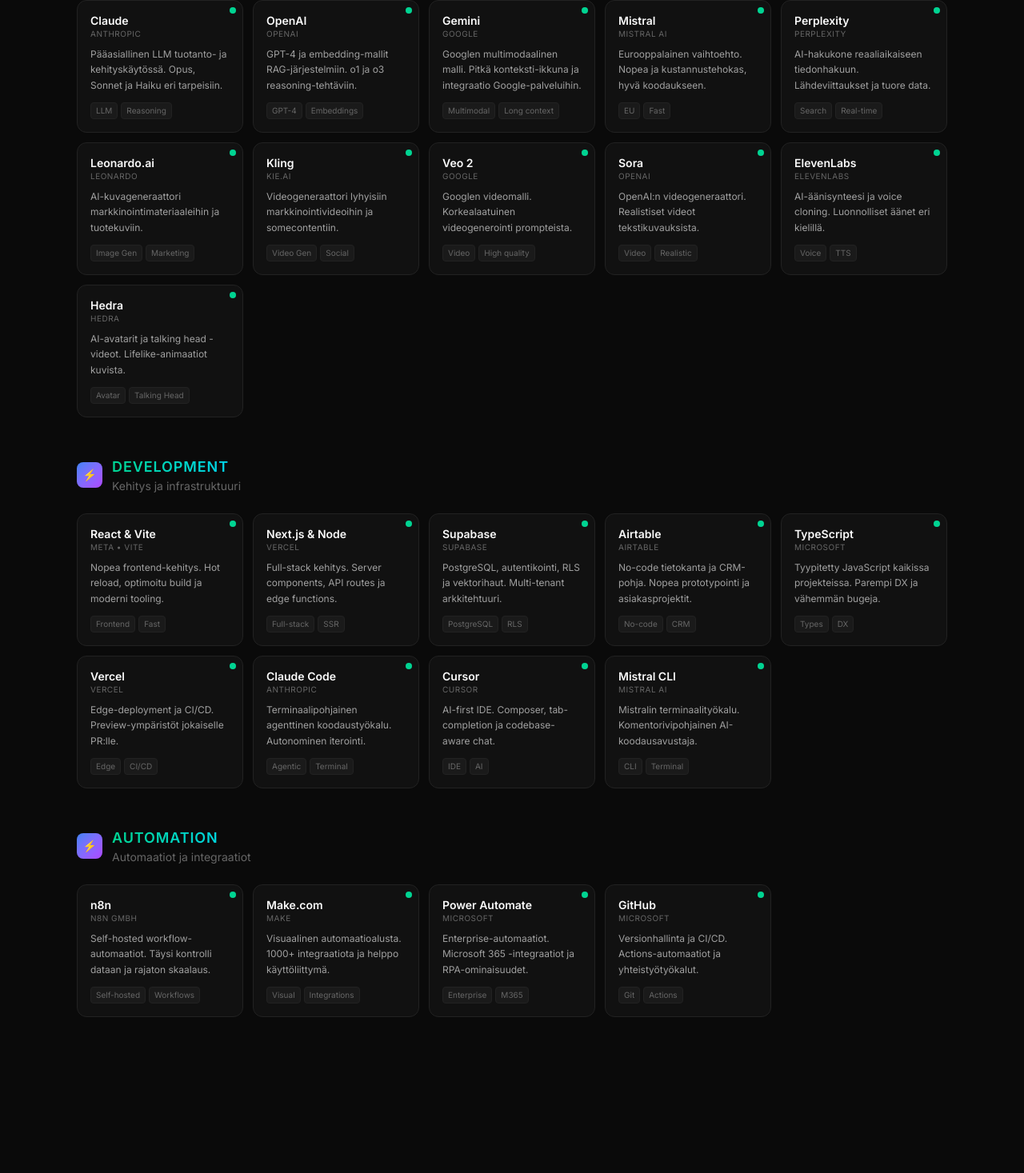
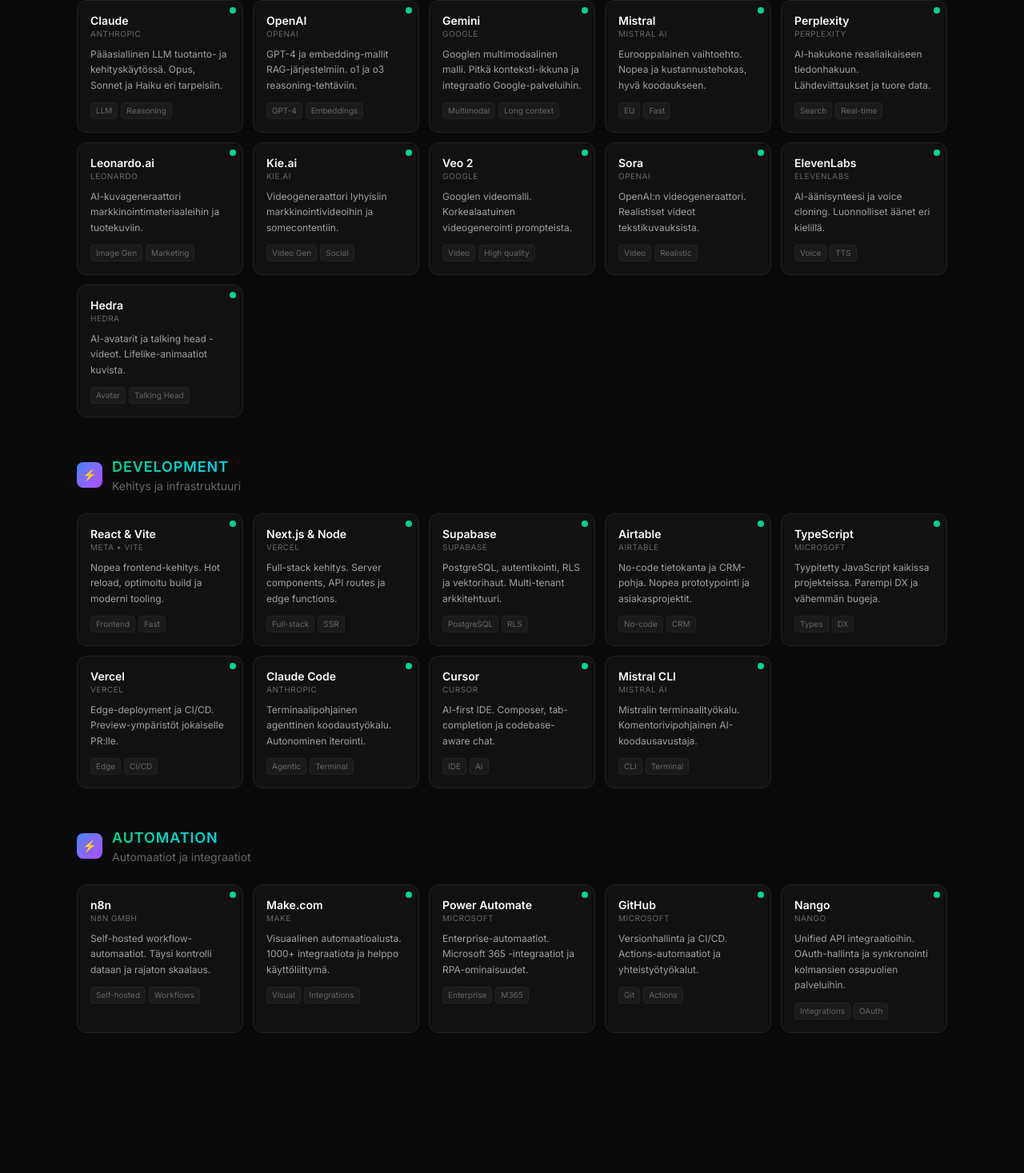
Before and after one commit to slemppa/Personal-portfolio, a React (Vite) app: page / in a window 1280 px wide. Shown: the part 2032-3499 px from the top of the page at 80% size. Built offline with nearby package versions, Linux system fonts and the light colour scheme.

Commit message:
fix: Rename Kling to Kie.ai and add Nango
- Kling → Kie.ai
- Add Nango to Automation (unified API integrations)

https://claude.ai/code/session_01FjfF7RU9xxnHJyHqN51n6f

```diff
--- a/src/components/TechStack.tsx
+++ b/src/components/TechStack.tsx
@@ -46,7 +46,7 @@ const categories = [
         active: true
       },
       {
-        name: 'Kling',
+        name: 'Kie.ai',
         provider: 'KIE.AI',
         description: 'Videogeneraattori lyhyisiin markkinointivideoihin ja somecontentiin.',
         tags: ['Video Gen', 'Social'],
@@ -182,6 +182,13 @@ const categories = [
         description: 'Versionhallinta ja CI/CD. Actions-automaatiot ja yhteistyötyökalut.',
         tags: ['Git', 'Actions', 'CI/CD'],
         active: true
+      },
+      {
+        name: 'Nango',
+        provider: 'NANGO',
+        description: 'Unified API integraatioihin. OAuth-hallinta ja synkronointi kolmansien osapuolien palveluihin.',
+        tags: ['Integrations', 'OAuth', 'API'],
+        active: true
       }
     ]
   }
```
